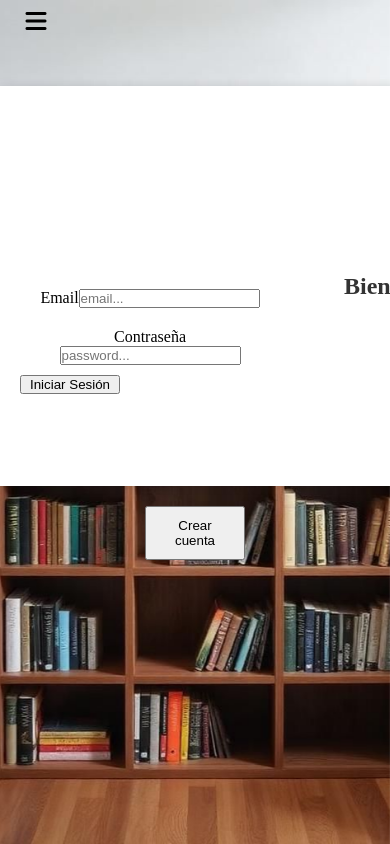
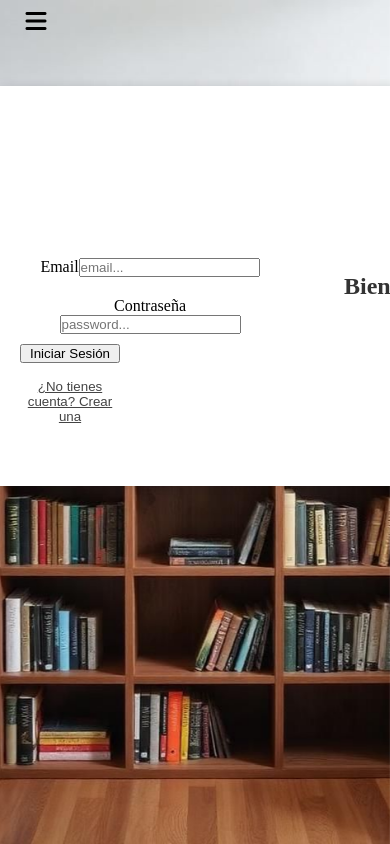
Before and after one commit to raquel-manajreh/BIBLIOTECA-INFINITA, a React (Vite) app: page /login in a window 390 px wide. Shown: the top 844 px of the page. Built offline with nearby package versions, Linux system fonts and the light colour scheme; no server answers; a web font is replaced by a local one.

Commit message:
login y registros vien hechos en dos paginas pero sin responsive

```diff
--- a/src/Pages/Login/Login.jsx
+++ b/src/Pages/Login/Login.jsx
@@ -1,28 +1,24 @@
 import { useState } from "react";
 import { signInWithEmailAndPassword } from "firebase/auth";
-import { auth, db } from "../../components/AuthRoutes/firebaseConfig"; //Auth -> para trabajar con los usuarios  |  db -> Para trabajar con la database de firestore
+import { auth, db } from "../../components/AuthRoutes/firebaseConfig";
 import { crearUsuarioSiNoExiste } from "../../components/AuthRoutes/firebaseUsers";
-import {doc, getDoc} from "firebase/firestore"; // doc ->crea la referencia a un documento en firestore |  getDoc -> recupera los datos de ese documento desde la bbdd
+import { doc, getDoc } from "firebase/firestore";
 import { useNavigate } from "react-router-dom";
 
 import "../Login/Login.css";
 
-
-function Login() {
-
+function Login({ togglePage }) {
   const [email, setEmail] = useState("");
-  const [password, setPassword] = useState(""); //Para guardar los valores que escribe el usuario en el formulario
-  const navigate = useNavigate(); // Creamos la const navigate para dar funcionalidad a la funcion useNavigate cuando queramos usarlo
+  const [password, setPassword] = useState("");
+  const navigate = useNavigate();
 
   const handleLogin = async (e) => {
-    e.preventDefault(); //Para que la pagina se renderice una vez y no se renderice otra vez cuando se envien los datos del formulario
+    e.preventDefault();
     try {
       const userCredential = await signInWithEmailAndPassword(auth, email, password);
-      // alert('¡Login exitoso!');
-
       const uid = userCredential.user.uid;
 
-      navigate("/biblioteca"); //Primero quiero que navegue a la biblioteca y luego cargue todo, para que se vea más rápido y directo el acceso
+      navigate("/biblioteca");
 
       await crearUsuarioSiNoExiste(uid);
 
@@ -35,30 +31,43 @@ function Login() {
       } else {
         console.log("No se encontró el documento del usuario");
       }
-
-      // navigate("/biblioteca"); Aquí ponemos si queremos que cargue todo y luego navegue a la biblioteca.
-
     } catch (error) {
       console.error(error.message);
-      alert('Error al iniciar sesión');
+      alert("Error al iniciar sesión");
     }
   };
 
-
   return (
-    //El ACTION del form especifica la URL donde se enviarán los datos del formulario cuando se envíe. Sin él, la información no sabe a dónde ir
-    <form onSubmit={handleLogin}>
-      <label htmlFor="email">Email
-        <input id="email" type="email" value={email} placeholder="email..." onChange={e => setEmail(e.target.value)}/>
+    <form onSubmit={handleLogin} className="login-form">
+      <label htmlFor="email">
+        Email
+        <input
+          id="email"
+          type="email"
+          value={email}
+          placeholder="email..."
+          onChange={(e) => setEmail(e.target.value)}
+        />
       </label>
 
-      <label htmlFor="password">Contraseña
-        <input id="password" type="password" value={password} placeholder="password..." onChange={e => setPassword(e.target.value)}/>
+      <label htmlFor="password">
+        Contraseña
+        <input
+          id="password"
+          type="password"
+          value={password}
+          placeholder="password..."
+          onChange={(e) => setPassword(e.target.value)}
+        />
       </label>
 
       <button type="submit">Iniciar Sesión</button>
+
+      <button type="button" onClick={togglePage} className="toggle-button">
+        ¿No tienes cuenta? Crear una
+      </button>
     </form>
-  )
+  );
 }
 
 export default Login;
--- a/src/Pages/SignUp/SignUp.jsx
+++ b/src/Pages/SignUp/SignUp.jsx
@@ -6,8 +6,7 @@ import { useNavigate } from "react-router-dom";
 
 import "../SignUp/SignUp.css";
 
-
-function SignUp() {
+function SignUp({ togglePage }) {
   const [email, setEmail] = useState("");
   const [password, setPassword] = useState("");
   const navigate = useNavigate();
@@ -15,20 +14,14 @@ function SignUp() {
   const handleRegister = async (e) => {
     e.preventDefault();
     try {
-      //1. Registramos al usuario con el email y contraseña
       const userCredential = await createUserWithEmailAndPassword(auth, email, password);
       const user = userCredential.user;
 
       navigate("/biblioteca");
-
-    //2. Creamps su documento en firestore si no existe
       await crearUsuarioSiNoExiste(user.uid);
-    // console.log("Usuario registrado:", userCredential.user);
 
       alert("¡Te has registrado con éxito!");
     } catch (error) {
-
-
       let message = "";
 
       switch (error.code) {
@@ -49,22 +42,35 @@ function SignUp() {
     }
   };
 
-
   return (
-    //El ACTION del form especifica la URL donde se enviarán los datos del formulario cuando se envíe. Sin él, la información no sabe a dónde ir
-    //(e) + onChange --> es la función que se ejecuta cuando el valor del campo de entrada cambia
-
-    <form onSubmit={handleRegister}>
-
-      <label htmlFor="email">Email
-        <input id="email" type="email" value={email} placeholder="email..." onChange={e => setEmail(e.target.value)} />
+    <form onSubmit={handleRegister} className="signup-form">
+      <label htmlFor="email">
+        Email
+        <input
+          id="email"
+          type="email"
+          value={email}
+          placeholder="email..."
+          onChange={(e) => setEmail(e.target.value)}
+        />
       </label>
 
-      <label htmlFor="password">Contraseña
-        <input id="password" type="password" value={password} placeholder="password..." onChange={e => setPassword(e.target.value)}/>
+      <label htmlFor="password">
+        Contraseña
+        <input
+          id="password"
+          type="password"
+          value={password}
+          placeholder="password..."
+          onChange={(e) => setPassword(e.target.value)}
+        />
       </label>
 
       <button type="submit">¡Regístrate!</button>
+
+      <button type="button" onClick={togglePage} className="toggle-button">
+        ¿Ya tienes cuenta? Iniciar sesión
+      </button>
     </form>
   );
 }
--- a/src/components/BookLogin/BookLogin.css
+++ b/src/components/BookLogin/BookLogin.css
@@ -30,7 +30,10 @@
 }
 
 .toggle-button {
-  margin-top: 20px;
-  padding: 10px 20px;
+  margin-top: 1rem;
+  background: transparent;
+  color: #444;
+  border: none;
   cursor: pointer;
+  text-decoration: underline;
 }
--- a/src/components/BookLogin/BookLogin.jsx
+++ b/src/components/BookLogin/BookLogin.jsx
@@ -1,5 +1,4 @@
 import { useState } from "react";
-import { useNavigate } from "react-router-dom";
 import Login from "../../Pages/Login/Login";
 import SignUp from "../../Pages/SignUp/SignUp";
 
@@ -7,30 +6,29 @@ import "./BookLogin.css";
 
 function BookLogin() {
   const [isLogin, setIsLogin] = useState(true);
-  const navigate = useNavigate();
 
   const togglePage = () => {
     setIsLogin(!isLogin);
-    navigate(isLogin ? "/signup" : "/login");
   };
 
   return (
     <div className="book-container">
       <div className="book">
         <div className="page left">
-          {isLogin ? <Login /> : <div className="register-extra">¡Únete a nosotros!</div>}
+          {isLogin ? (
+            <Login togglePage={togglePage} />
+          ) : (
+            <div className="register-extra">¡Únete a nosotros!</div>
+          )}
         </div>
         <div className="page right">
           {isLogin ? (
             <div className="login-extra">Bienvenido de nuevo</div>
           ) : (
-            <SignUp />
+            <SignUp togglePage={togglePage} />
           )}
         </div>
       </div>
-      <button onClick={togglePage} className="toggle-button">
-        {isLogin ? "Crear cuenta" : "Iniciar sesión"}
-      </button>
     </div>
   );
 }
```
Lines whose indentation alone changed are shown as unchanged.
